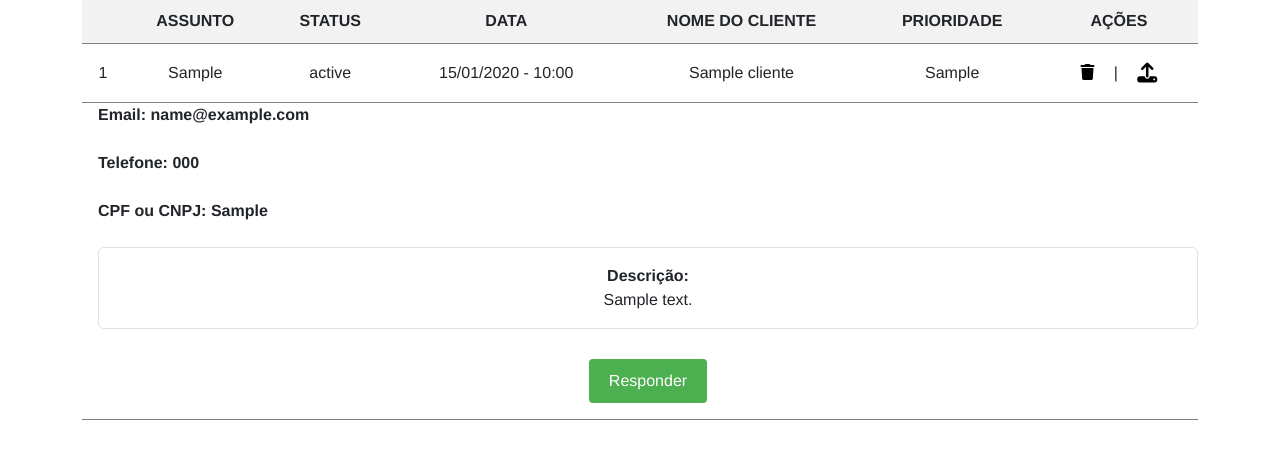
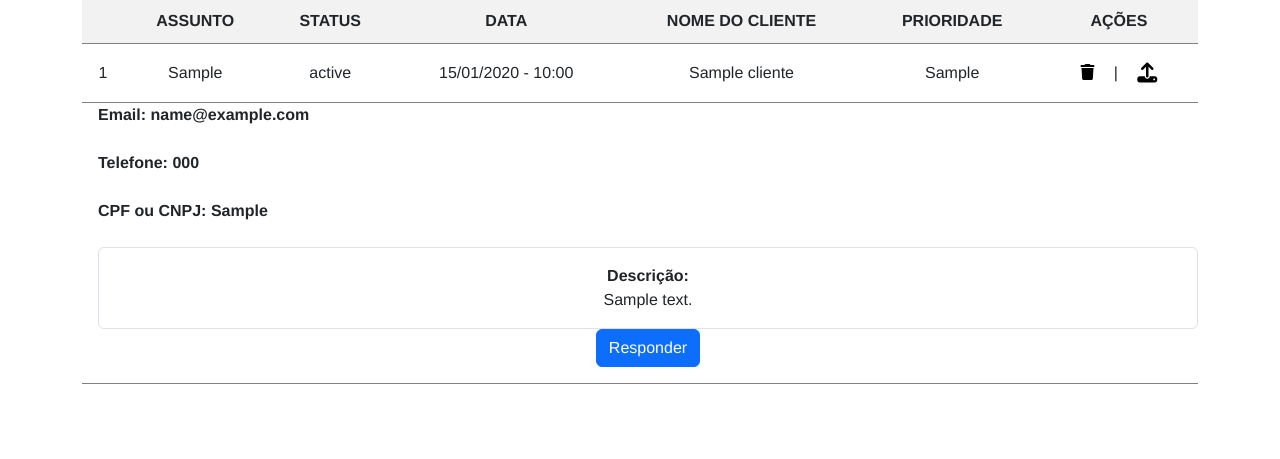
Before and after one commit to matheusSilAlm/AMMHelpDesk, a Django app: page /home/ in a window 1280 px wide, after a click that opens the changed part. Shown: the part 194-653 px from the top of the page. Run offline with Django 4.2, Linux system fonts and the light colour scheme; a user stored in the database is signed in; tables that the repository leaves empty hold one stand-in row (values such as "Sample post"); some libraries are stand-ins or nearby versions.

Commit message:
atualização da resposta

```diff
--- a/AmmHelpDesk/app_helpdesk/templates/listpage.html
+++ b/AmmHelpDesk/app_helpdesk/templates/listpage.html
@@ -177,11 +177,8 @@
         <td><button title="Deletar" class="fa-solid fa-trash" style="outline: none; border: 0px solid white; background-color: transparent;"></button>&nbsp&nbsp&nbsp|&nbsp&nbsp&nbsp<button title="Enviar para o FAQ" class="fa-solid fa-upload fa-lg" style=" outline: none; border: 0px solid white; background-color: transparent;"></button></td>
       </tr>
       <tr>
-
         <td colspan="7" class="p-0">
-
           <ul class="list-unstyled ps-3 collapse" id="contents-collapse-{{cliente.idcliente}}">
-
             <li>
               <div class="d-flex justify-content-between align-items-start">
                 <span class="fw-bold">Email: {{cliente.email_cliente}}</span>
@@ -204,16 +201,19 @@
                 <span>{{cliente.descricao}}</span>
               </div>
             </li>
-            <div class="response-form">
-              <button id="responderBtn" onclick="toggleRespostaForm()">Responder</button>
-              <div id="respostaForm" class="hidden">
-                <textarea id="resposta" placeholder="Digite sua resposta..."></textarea>
-                <button onclick="enviarResposta()">Enviar</button>
+            <li>
+              <button type="button" class="btn btn-primary" data-bs-toggle="collapse" data-bs-target="#reply-collapse-{{cliente.idcliente}}">Responder</button>
+              <div class="collapse" id="reply-collapse-{{cliente.idcliente}}">
+                <div class="input-group mt-3">
+                  <textarea class="form-control" maxlength="300" placeholder="Digite sua resposta aqui..." aria-label="Resposta"></textarea>
+                  <button class="btn btn-primary" type="button" onclick="saveReply({{cliente.idcliente}})">Enviar</button>
+                </div>
               </div>
-            </div>
+            </li>
           </ul>
         </td>
       </tr>
+
       <!-- Status Popup -->
       <div class="modal fade" id="status-popup-{{cliente.idcliente}}" tabindex="-1" aria-labelledby="status-popup-{{cliente.idcliente}}-label" aria-hidden="true">
         <div class="modal-dialog">
```
